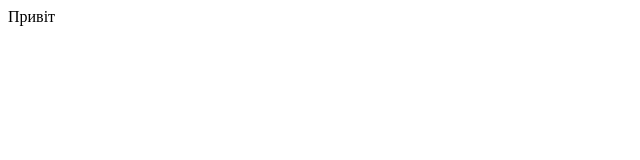
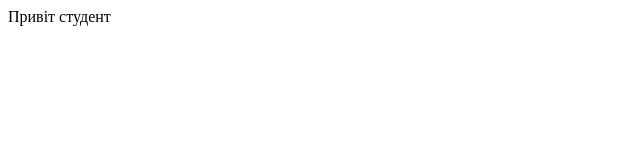
Before and after one commit to MarianaNew/Tutorial, a plain HTML site: page index.html in a window 1280 px wide. Shown: the full height of the page, 0-640 px from the left. Drawn offline with Linux system fonts and the light colour scheme.

Commit message:
Update index.html
Add студент

```diff
--- a/index.html
+++ b/index.html
@@ -7,6 +7,6 @@
     <title>Document</title>
 </head>
 <body>
-  Привіт
+  Привіт студент
 </body>
 </html>
```
